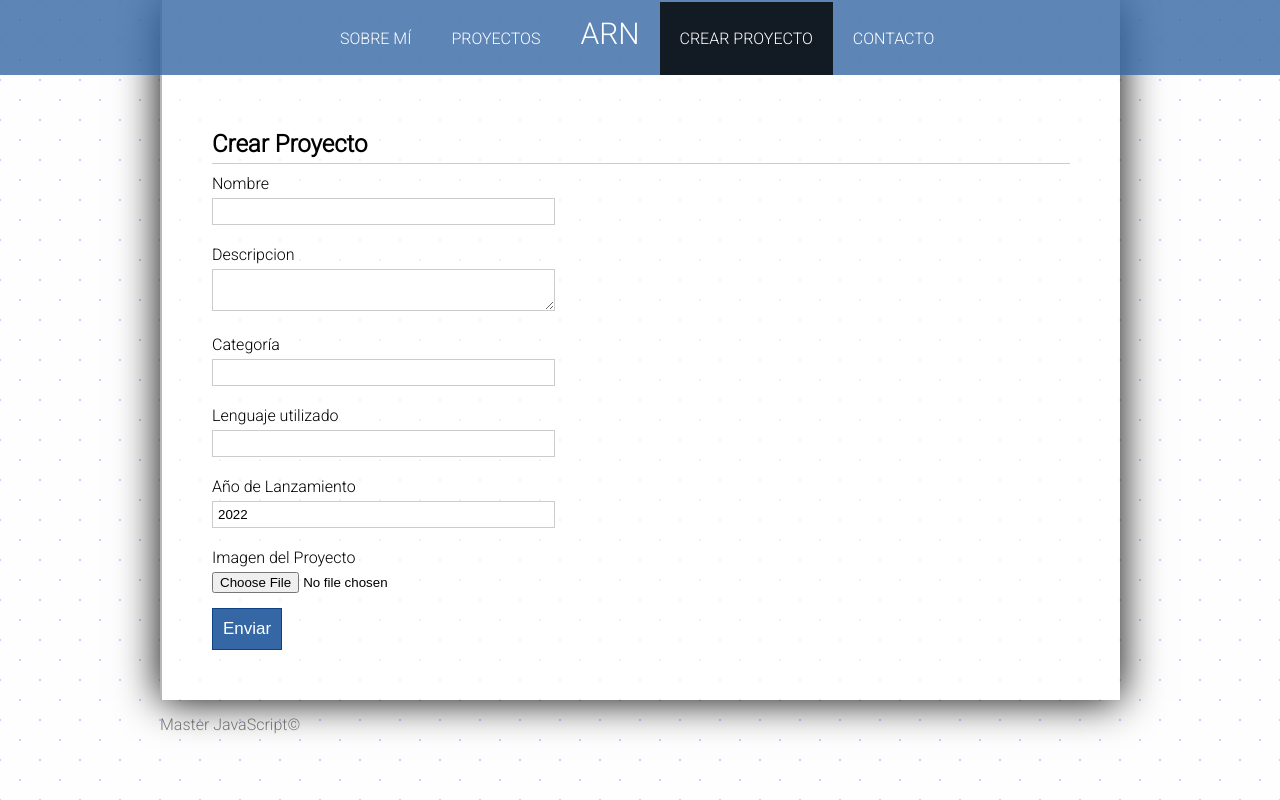
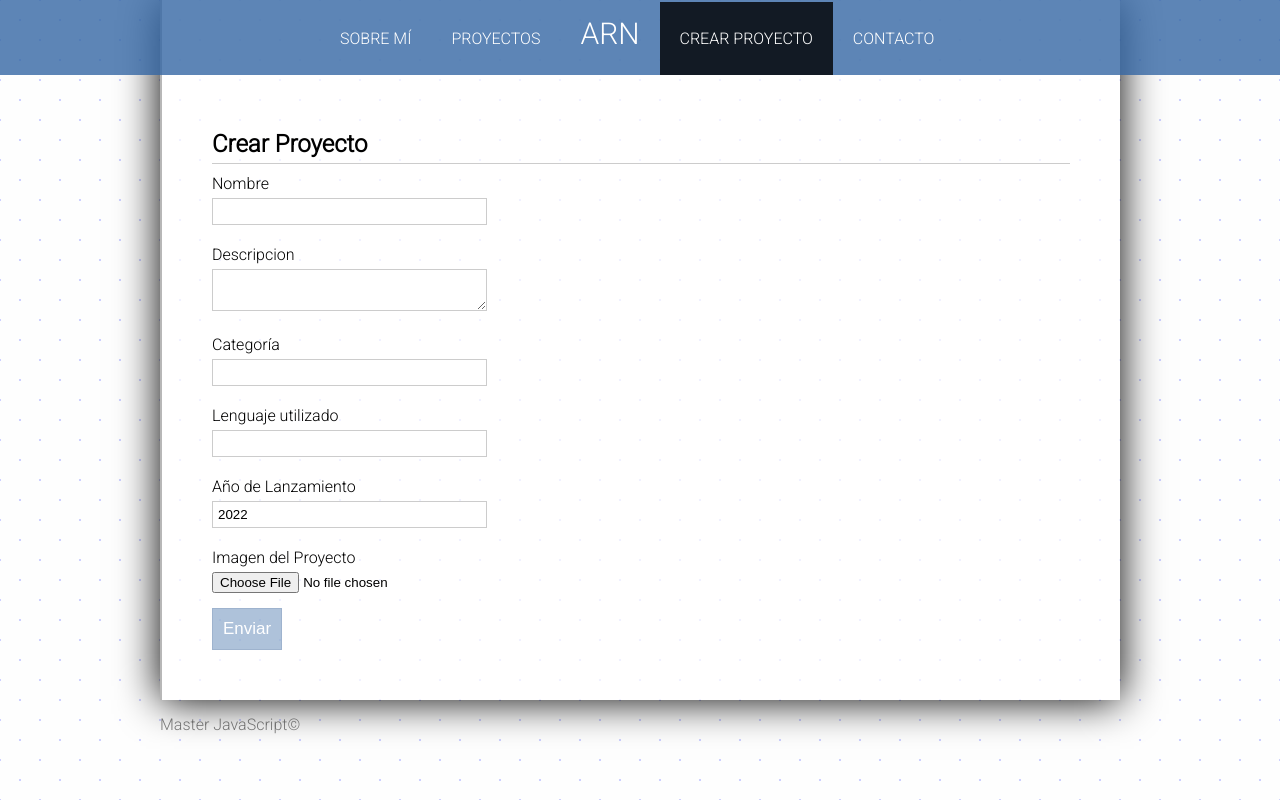
Before and after one commit to Juandieruiz/portfolio-meanstack, an Angular app: page /crear-proyecto in a window 1280 px wide. Built offline with nearby package versions, Linux system fonts and the light colour scheme.

Commit message:
form validator

```diff
--- a/src/app/components/create/create.component.css
+++ b/src/app/components/create/create.component.css
@@ -14,7 +14,7 @@
 }
 
 form{
-    width: 50%;
+    width: 80%;
 }
 
 form label{
@@ -28,7 +28,7 @@ form input[type="text"],
 form input[type="number"],
 form input[type="email"],
 form textarea{
-    width: 80%;
+    width: 40%;
     padding: 5px;
     margin-bottom: 10px;
     border: 1px solid #ccc;
@@ -52,3 +52,16 @@ form input[type="submit"]:hover{
     background: rgba(53, 103,164, 0.8);
     border: 1px solid rgba(13, 67, 133, 1);
 }
+
+form input[disabled]{
+    opacity: 0.4;
+    cursor: not-allowed;
+}
+
+.form_error{
+    font-size: 13px;
+    padding: 3px;
+    background-color: red;
+    color: white;
+    margin-left: 10px;
+}
--- a/src/app/components/create/create.component.html
+++ b/src/app/components/create/create.component.html
@@ -6,26 +6,41 @@
             <label for="name">Nombre</label>
             <input type="text" id="name" name="name"
             #name="ngModel" [(ngModel)]="project.name" required>
+            <span class="form_error" *ngIf="name.touched && !name.valid">
+                El nombre es obligatorio
+            </span>
         </p>
         <p>
             <label for="description">Descripcion</label>
             <textarea id="description" name="description"
             #description="ngModel" [(ngModel)]="project.description" required></textarea>
+            <span class="form_error" *ngIf="description.touched && !description.valid">
+                La descripcion es obligatoria
+            </span>
         </p>
         <p>
             <label for="category">Categoría</label>
             <input type="text" id="category" name="category"
             #category="ngModel" [(ngModel)]="project.category" required>
+            <span class="form_error" *ngIf="category.touched && !category.valid">
+                La categoría es obligatoria
+            </span>
         </p>
+
         <p>
             <label for="technologies">Lenguaje utilizado</label>
             <input type="text" id="technologies" name="technologies"
             #technologies="ngModel" [(ngModel)]="project.technologies" required>
+            <span class="form_error" *ngIf="technologies.touched && !technologies.valid">
+                El lenguaje es obligatorio
+            </span>
         </p>
+
         <p>
             <label for="years">Año de Lanzamiento</label>
             <input type="number" id="year" name="year"
             #year="ngModel" [(ngModel)]="project.year" required>
+
         </p>
 
         <p>
@@ -33,7 +48,7 @@
             <input type="file" name="image" placeholder="Subir Imagen">
         </p>
 
-        <input type="submit" value="Enviar">
+        <input type="submit" value="Enviar" [disabled]="!projectForm.valid">
 
 
     </form>
```
